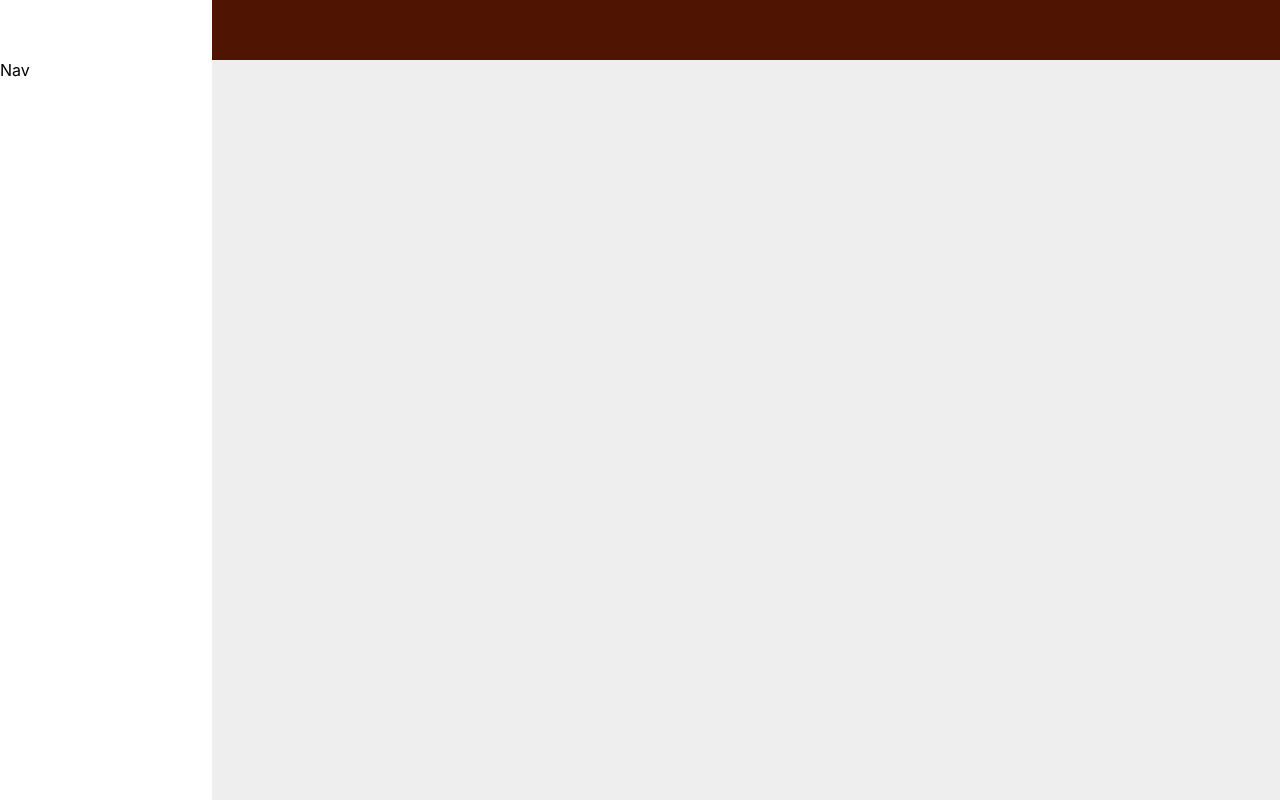
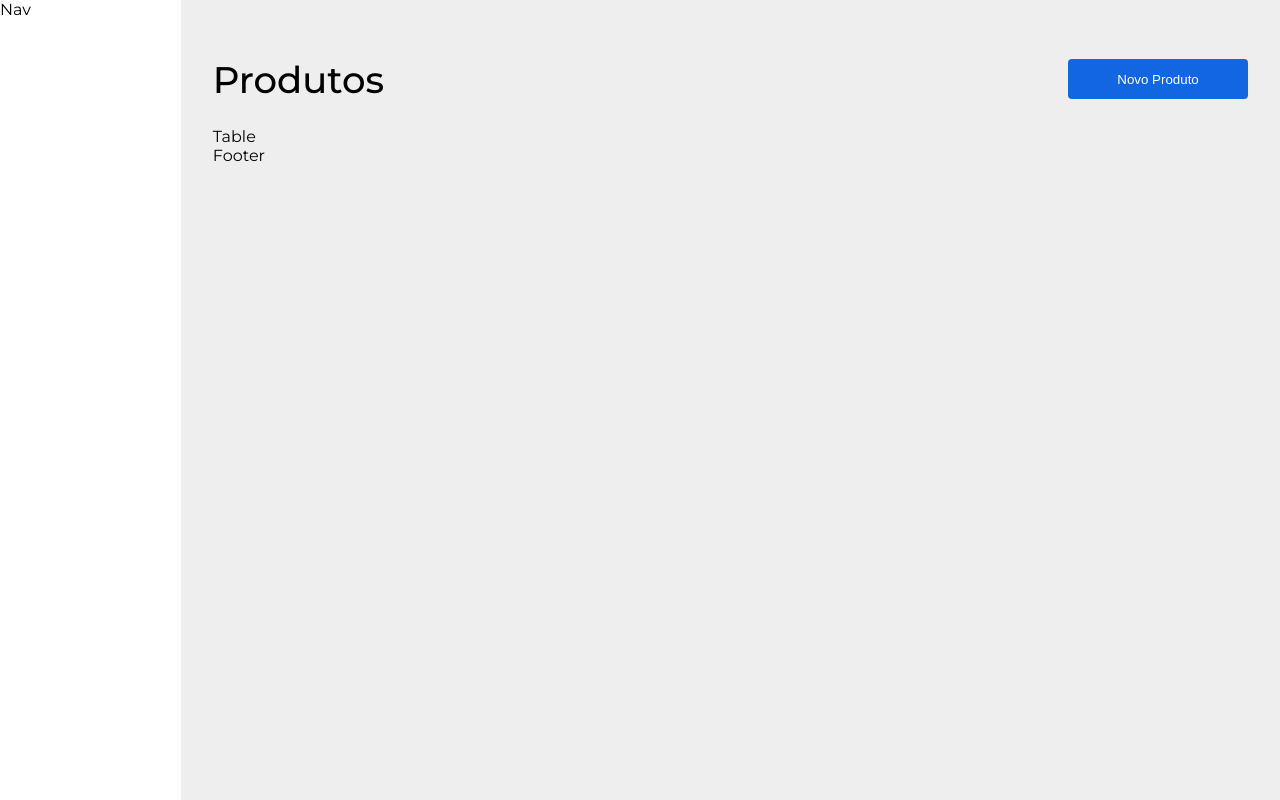
Before and after one commit to rachidb5/sm-places, a Next.js app: page / in a window 1280 px wide. Built offline with nearby package versions, Linux system fonts and the light colour scheme.

Commit message:
create: cria organismo header

```diff
--- /dev/null
+++ b/atoms/button/index.jsx
@@ -0,0 +1,11 @@
+import { Btn } from './styles'
+
+function Button(){
+    return(
+        <Btn>
+            Novo Produto
+        </Btn>
+    )
+}
+
+export default Button
--- /dev/null
+++ b/atoms/button/styles.js
@@ -0,0 +1,10 @@
+import styled from 'styled-components'
+
+export const Btn = styled.button`
+    height: 40px;
+    width: 180px;
+    color: #fff;
+    background: #1366E2;
+    border: none;
+    border-radius: 4px
+`
--- /dev/null
+++ b/atoms/title/index.jsx
@@ -0,0 +1,11 @@
+import { TitleH1 } from './styles'
+
+function Title(){
+    return (
+        <TitleH1>
+            produtos
+        </TitleH1>
+    )
+}
+
+export default Title;
--- /dev/null
+++ b/atoms/title/styles.js
@@ -0,0 +1,7 @@
+import styled from 'styled-components'
+
+export const TitleH1 = styled.h1`
+    text-transform: capitalize;
+    font-size: 37px;
+    font-weight: 500;
+`
--- a/organisms/header/index.jsx
+++ b/organisms/header/index.jsx
@@ -1,8 +1,13 @@
+import Title from '../../atoms/title/index'
+import Button from '../../atoms/button/index'
+import { HeaderContainer } from './styles'
+
 function Header(){
     return(
-        <div>
-            Header
-        </div>
+        <HeaderContainer>
+            <Title />
+            <Button />
+        </HeaderContainer>
     )
 }
 
--- /dev/null
+++ b/organisms/header/styles.js
@@ -0,0 +1,8 @@
+import styled from 'styled-components'
+
+export const HeaderContainer = styled.div`
+    display: flex;
+    flex-direction: row;
+    justify-content: space-between;
+    align-items: center
+`
--- a/organisms/navbar/styles.js
+++ b/organisms/navbar/styles.js
@@ -1,14 +1,7 @@
 import styled from 'styled-components'
 
 export const Nav = styled.div`
-height: 100%;
-position: fixed;
-z-index: 1;
-top: 0;
-left: 0;
-overflow-x: hidden;
 transition: 0.5s;
-padding-top: 60px;
 width: 16.6%;
 background: #fff;
 `
--- a/styles/Home.module.css
+++ b/styles/Home.module.css
@@ -1,3 +1,4 @@
+@import url('https://fonts.googleapis.com/css2?family=Montserrat:wght@400;500;600;700&display=swap');
 .container {
   padding: 0;
 }
@@ -61,8 +62,7 @@
   border-radius: 5px;
   padding: 0.75rem;
   font-size: 1.1rem;
-  font-family: Menlo, Monaco, Lucida Console, Liberation Mono, DejaVu Sans Mono,
-    Bitstream Vera Sans Mono, Courier New, monospace;
+  font-family: 'Montserrat', sans-serif;
 }
 
 .grid {
--- a/styles/globals.css
+++ b/styles/globals.css
@@ -1,10 +1,10 @@
+@import url('https://fonts.googleapis.com/css2?family=Montserrat:wght@400;500;600;700&display=swap');
 html,
 body {
   padding: 0;
   margin: 0;
   background-color: #eee;
-  font-family: -apple-system, BlinkMacSystemFont, Segoe UI, Roboto, Oxygen,
-    Ubuntu, Cantarell, Fira Sans, Droid Sans, Helvetica Neue, sans-serif;
+  font-family: 'Montserrat', sans-serif;
 }
 
 a {
--- a/templates/Main/styles.js
+++ b/templates/Main/styles.js
@@ -1,14 +1,17 @@
 import styled from 'styled-components'
 
 export const MainDiv = styled.div`
-background-color: #4f1502;
 margin:0;
+align-items:stretch;
 padding:0;
 display: flex;
 flex-direction: row;
+height: 100vh;
 `
 
 export const View = styled.div`
 display: flex;
 flex-direction: column;
+width:100%;
+padding: 2rem;
 `
```
